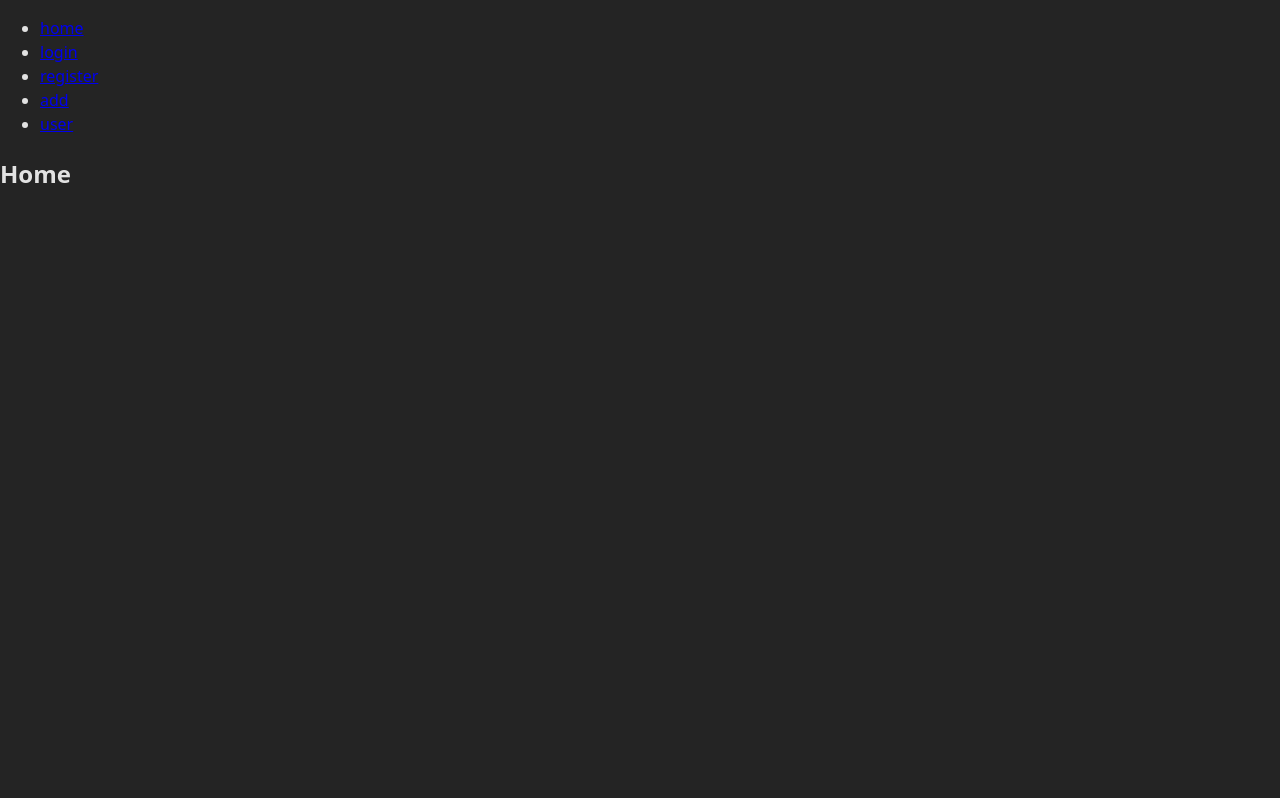
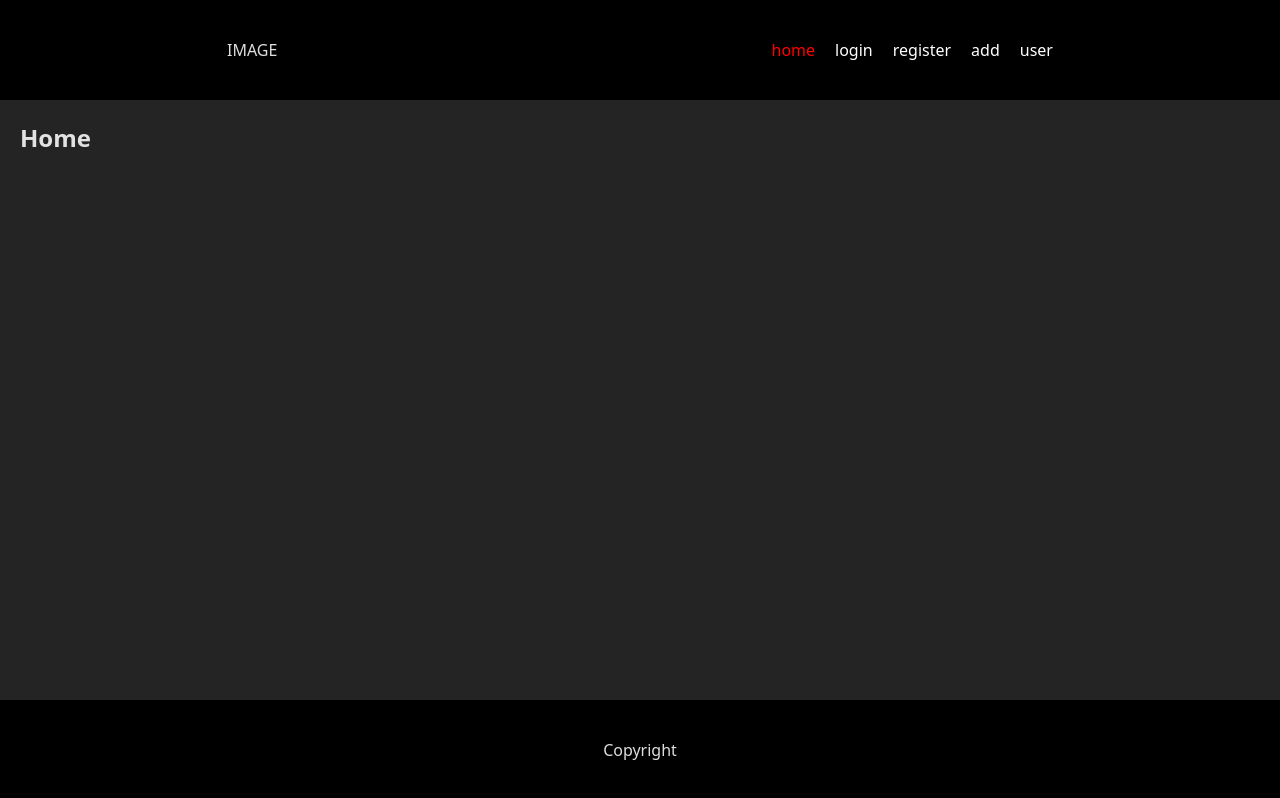
Before and after one commit to Paulius19Ka/React_atsiskaitymas, a React (Vite) app: page / in a window 1280 px wide. Built offline with nearby package versions, Linux system fonts and the light colour scheme; data requests are answered from the project's data file.

Commit message:
added a header and a footer, with basic links to pages

```diff
--- /dev/null
+++ b/src/components/UI/organisms/Footer.tsx
@@ -0,0 +1,20 @@
+import styled from "styled-components";
+
+const StyledFooter = styled.footer`
+  height: 100px;
+  background-color: black;
+
+  display: flex;
+  justify-content: center;
+  align-items: center;
+`;
+
+const Footer = () => {
+  return (
+    <StyledFooter>
+      <span>Copyright</span>
+    </StyledFooter>
+  );
+}
+
+export default Footer;
--- /dev/null
+++ b/src/components/UI/organisms/Header.tsx
@@ -0,0 +1,52 @@
+import { NavLink } from "react-router";
+import styled from "styled-components";
+
+const StyledHeader = styled.header`
+  height: 100px;
+  background-color: black;
+
+  display: flex;
+  justify-content: space-around;
+  align-items: center;
+
+  > nav{
+
+    > ul{
+      display: flex;
+      justify-content: space-between;
+      gap: 20px;
+
+      > li{
+        list-style-type: none;
+
+        > a{
+          color: white;
+          text-decoration: none;
+
+          &.active{
+            color: red;
+          }
+        }
+      }
+    }
+  }
+`;
+
+const Header = () => {
+  return (
+    <StyledHeader>
+      <span>IMAGE</span>
+      <nav>
+        <ul>
+          <li><NavLink to=''>home</NavLink></li>
+          <li><NavLink to='login'>login</NavLink></li>
+          <li><NavLink to='register'>register</NavLink></li>
+          <li><NavLink to='add'>add</NavLink></li>
+          <li><NavLink to='user/:id'>user</NavLink></li>
+        </ul>
+      </nav>
+    </StyledHeader>
+  );
+}
+
+export default Header;
--- a/src/components/outlets/MainOutlet.tsx
+++ b/src/components/outlets/MainOutlet.tsx
@@ -1,23 +1,23 @@
-import { NavLink, Outlet } from "react-router";
+import { Outlet } from "react-router";
+import styled from "styled-components";
+
+import Header from "../UI/organisms/Header";
+import Footer from "../UI/organisms/Footer";
+
+const StyledMain = styled.main`
+  min-height: calc(100vh - 100px - 100px - 40px);
+
+  margin: 20px 20px;
+`;
 
 const MainOutlet = () => {
   return (
     <>
-      <header>
-        <nav>
-          <ul>
-            <li><NavLink to=''>home</NavLink></li>
-            <li><NavLink to='login'>login</NavLink></li>
-            <li><NavLink to='register'>register</NavLink></li>
-            <li><NavLink to='add'>add</NavLink></li>
-            <li><NavLink to='user/:id'>user</NavLink></li>
-          </ul>
-        </nav>
-      </header>
-      <main>
+      <Header />
+      <StyledMain>
         <Outlet />
-      </main>
-      <footer></footer>
+      </StyledMain>
+      <Footer />
     </>
   );
 }
```
